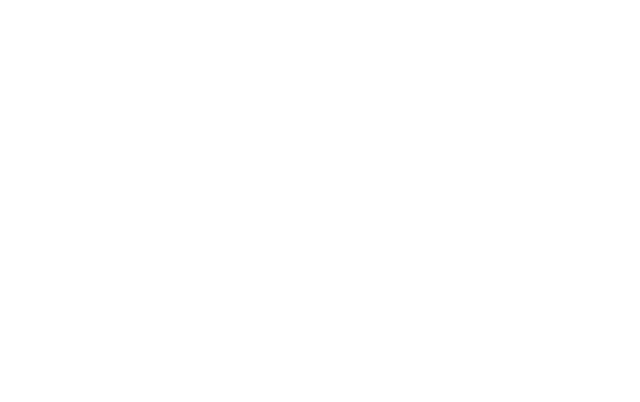
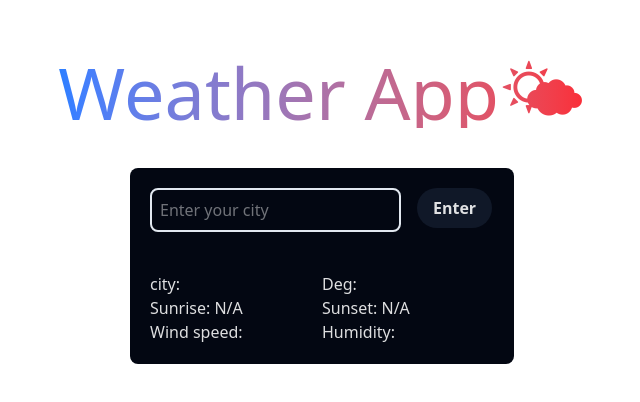
Before and after one commit to maheshkumar808/testing-projects, a React (Vite) app: page /project/weatherApp in a window 1280 px wide. Before the commit this address had no page. Shown: the part 190-592 px from the top of the page, without its empty margins (318-958 px from the left). Built offline with nearby package versions, Linux system fonts and the light colour scheme.

Commit message:
complete weather App program

```diff
--- a/package.json
+++ b/package.json
@@ -11,6 +11,7 @@
   },
   "dependencies": {
     "@tailwindcss/vite": "^4.0.17",
+    "axios": "^1.8.4",
     "react": "^19.0.0",
     "react-dom": "^19.0.0",
     "react-router-dom": "^6.30.0",
--- a/src/App.jsx
+++ b/src/App.jsx
@@ -2,6 +2,7 @@
 import { Home } from './Home';
 import Todo from '../src/todo';
 import TempratureConverter from './tempratureConverter';
+import WeatherApp from '/src/weatherApp';
 function App() {
   return (
     <Router>
@@ -12,6 +13,7 @@
           path="/project/temperature-converter"
           element={<TempratureConverter />}
         />
+        <Route path="/project/weatherApp" element={<WeatherApp />} />
       </Routes>
     </Router>
   );
--- a/src/Home.jsx
+++ b/src/Home.jsx
@@ -17,6 +17,9 @@
               Temperature Converter
             </Link>
           </li>
+          <li className="hover:underline hover:text-blue-600">
+            <Link to="/project/weatherApp">Weather App</Link>
+          </li>
         </ul>
       </div>
     </div>
--- a/src/components/Button.jsx
+++ b/src/components/Button.jsx
@@ -1,11 +1,11 @@
 import React from 'react';
 
-function Button({ children, ...props }) {
+function Button({ children, color = 'bg-green-500', ...props }) {
   return (
     <div>
       <button
         {...props}
-        className="py-2 px-4  rounded-full bg-green-500 cursor-pointer font-bold"
+        className={`${color} py-2 px-4  rounded-full  cursor-pointer font-bold`}
       >
         {children}
       </button>
--- /dev/null
+++ b/src/weatherApp/index.jsx
@@ -0,0 +1,82 @@
+import React, { useState } from 'react';
+import Input from '../components/Input';
+import Button from '../components/Button';
+import axios from 'axios';
+
+function index() {
+  const [city, setCity] = useState('');
+  const [weather, setWeather] = useState(null);
+  const APIkey = `89e01265144635593e2d0c9036c11107`;
+  // const API = `https://api.openweathermap.org/data/2.5/weather?lat=${lat}&lon=${lon}&appid=${APIkey}`;
+
+  const getCoordinates = async () => {
+    try {
+      const response = await axios.get(
+        `http://api.openweathermap.org/geo/1.0/direct?q=${city}&limit=1&appid=${APIkey}`,
+      );
+
+      if (response.data.length > 0) {
+        const { lat, lon } = response.data[0];
+        console.log(`Latitude: ${lat}, Longitude: ${lon}`);
+        return { lat, lon };
+      } else {
+        console.log('City not found.');
+      }
+    } catch (error) {
+      console.error('Error fetching coordinates:', error);
+    }
+  };
+
+  const fetchWeather = async () => {
+    try {
+      const { lat, lon } = await getCoordinates();
+      // console.log('cordinates', cordinates);
+      const res = await axios.get(
+        `https://api.openweathermap.org/data/2.5/weather?lat=${lat}&lon=${lon}&appid=${APIkey}`,
+      );
+      console.log('Weather res', res);
+      setWeather(res.data);
+    } catch (error) {
+      console.log(error);
+    }
+  };
+
+  const convertUnixToTime = (unixTimestamp) => {
+    if (!unixTimestamp) {
+      return 'N/A';
+    }
+    const date = new Date(unixTimestamp * 1000); // Convert to milliseconds
+    return date.toLocaleTimeString(); // Convert to local time
+  };
+
+  return (
+    <div className="h-screen text-center flex flex-col justify-center items-center">
+      <h1 className="text-7xl  bg-gradient-to-r from-blue-500 to-red-500 text-transparent bg-clip-text ">
+        Weather App🌤
+      </h1>
+      <div className="container mx-auto  max-w-sm text-center mt-10 p-5 bg-gray-950 rounded-lg">
+        <div className="flex justify-start gap-x-4">
+          <Input
+            type="text"
+            placeholder="Enter your city"
+            value={city}
+            onChange={(e) => setCity(e.target.value)}
+          />
+          <Button onClick={fetchWeather} color="bg-gray-900">
+            Enter
+          </Button>
+        </div>
+        <div className="mt-10 grid grid-cols-2  place-items-start">
+          <div className="col-span-1">city:{weather?.name}</div>
+          <div>Deg: {weather?.wind?.deg}</div>
+          <div>Sunrise: {convertUnixToTime(weather?.sys?.sunrise)}</div>
+          <div>Sunset: {convertUnixToTime(weather?.sys?.sunset)} </div>
+          <div>Wind speed: {weather?.wind.speed}</div>
+          <div>Humidity: {weather?.main.humidity}</div>
+        </div>
+      </div>
+    </div>
+  );
+}
+
+export default index;
```
Also changed, not shown: 1 other file (tests, documents, lock files or other folders).
